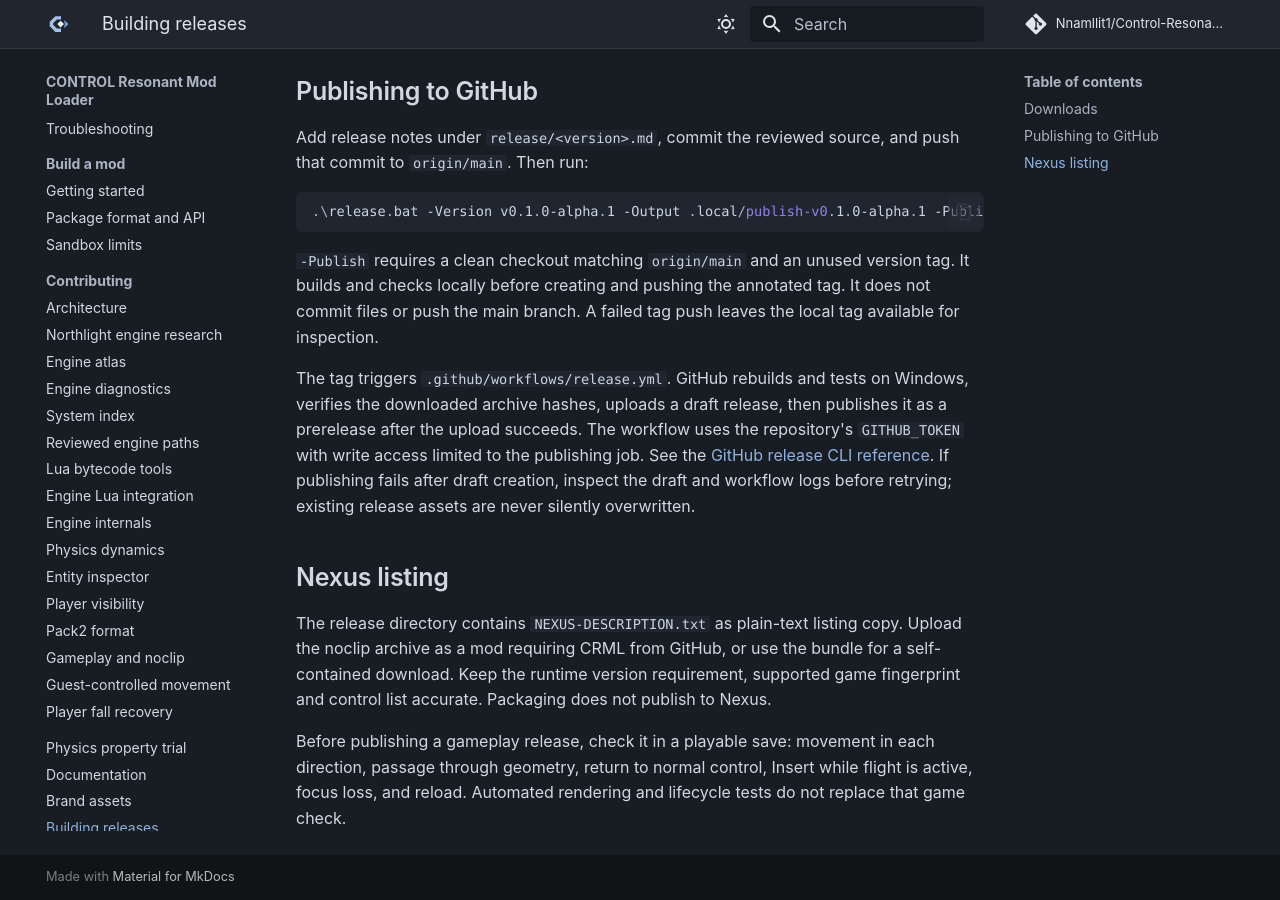
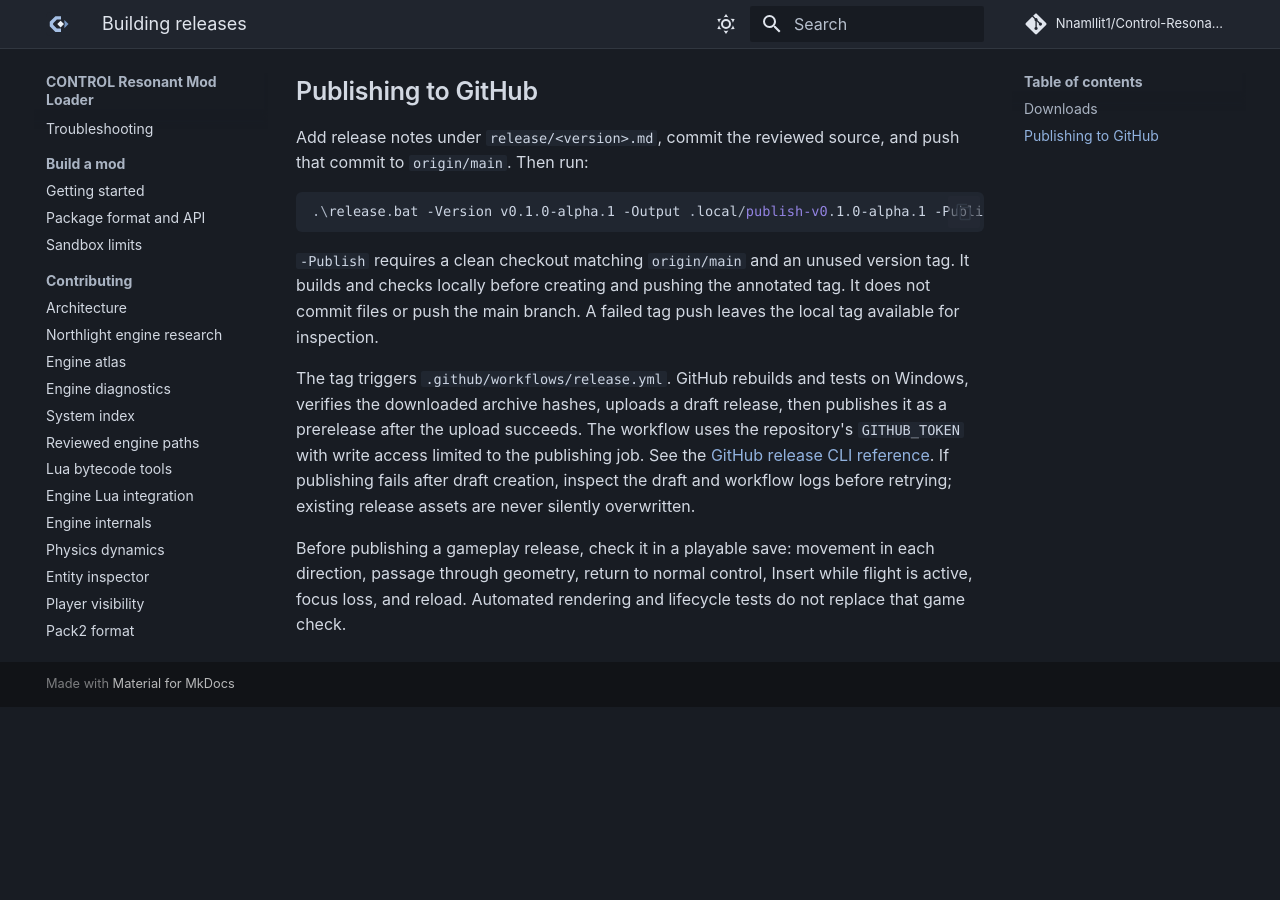
Before and after one commit to Nnamllit1/Control-Resonant-Mod-Loader, an MkDocs documentation site: the page built from docs/releases.md, in a window 1280 px wide and 900 px high, scrolled down 1129 px. Built offline with MkDocs 1.6.1 and Material for MkDocs 9.7.7, drawn with Linux system fonts in a browser that asks for light colours; comment, search, counter and statistics services are not loaded; after the commit the page ends 1836 px from its top, so only the background shows below that.

Commit message:
Keep distribution listing copy local

```diff
--- a/docs/releases.md
+++ b/docs/releases.md
@@ -65,13 +65,6 @@ the [GitHub release CLI reference](https://cli.github.com/manual/gh_release_crea
 If publishing fails after draft creation, inspect the draft and workflow logs
 before retrying; existing release assets are never silently overwritten.
 
-## Nexus listing
-
-The release directory contains `NEXUS-DESCRIPTION.txt` as plain-text listing copy.
-Upload the noclip archive as a mod requiring CRML from GitHub, or use the bundle
-for a self-contained download. Keep the runtime version requirement, supported
-game fingerprint and control list accurate. Packaging does not publish to Nexus.
-
 Before publishing a gameplay release, check it in a playable save: movement in
 each direction, passage through geometry, return to normal control, Insert while
 flight is active, focus loss, and reload. Automated rendering and lifecycle tests
```
Also changed, not shown: 3 other files.
